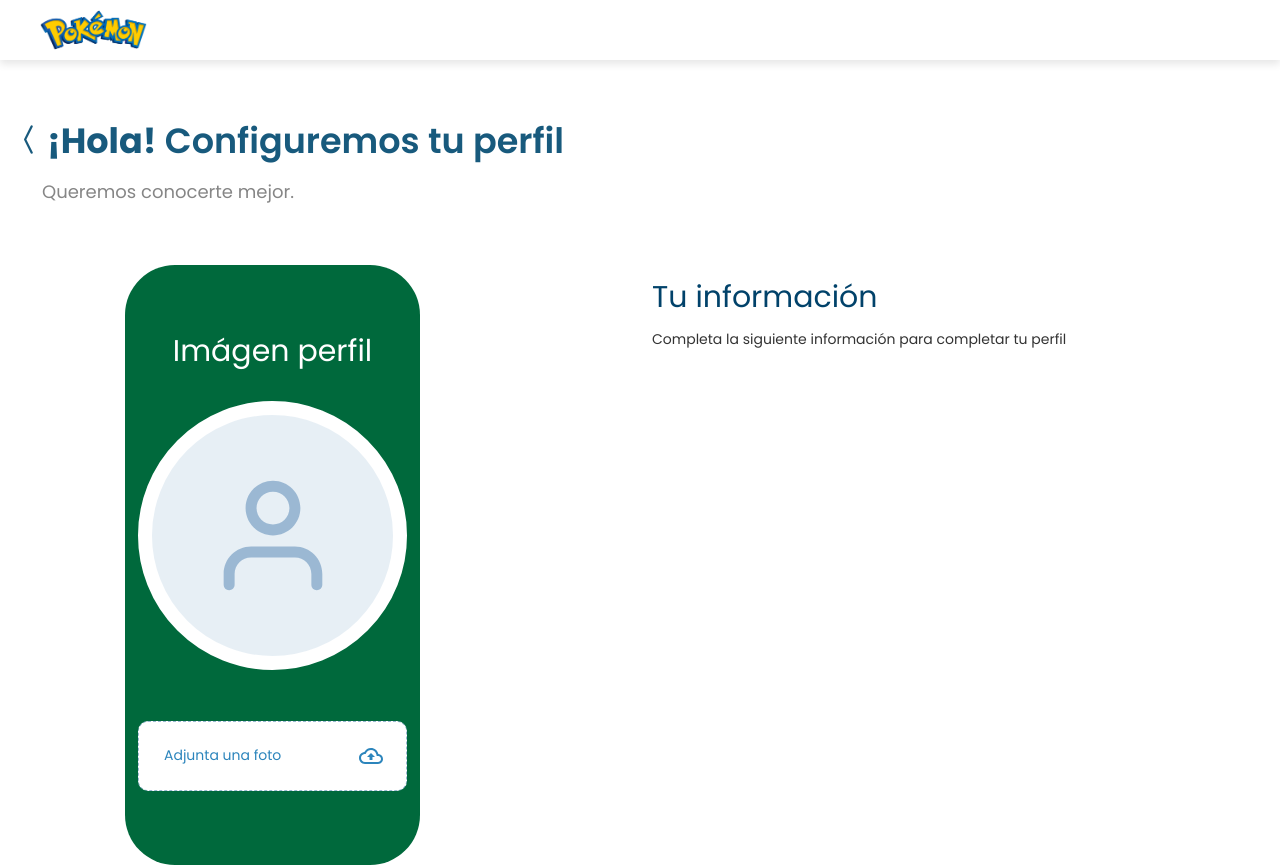
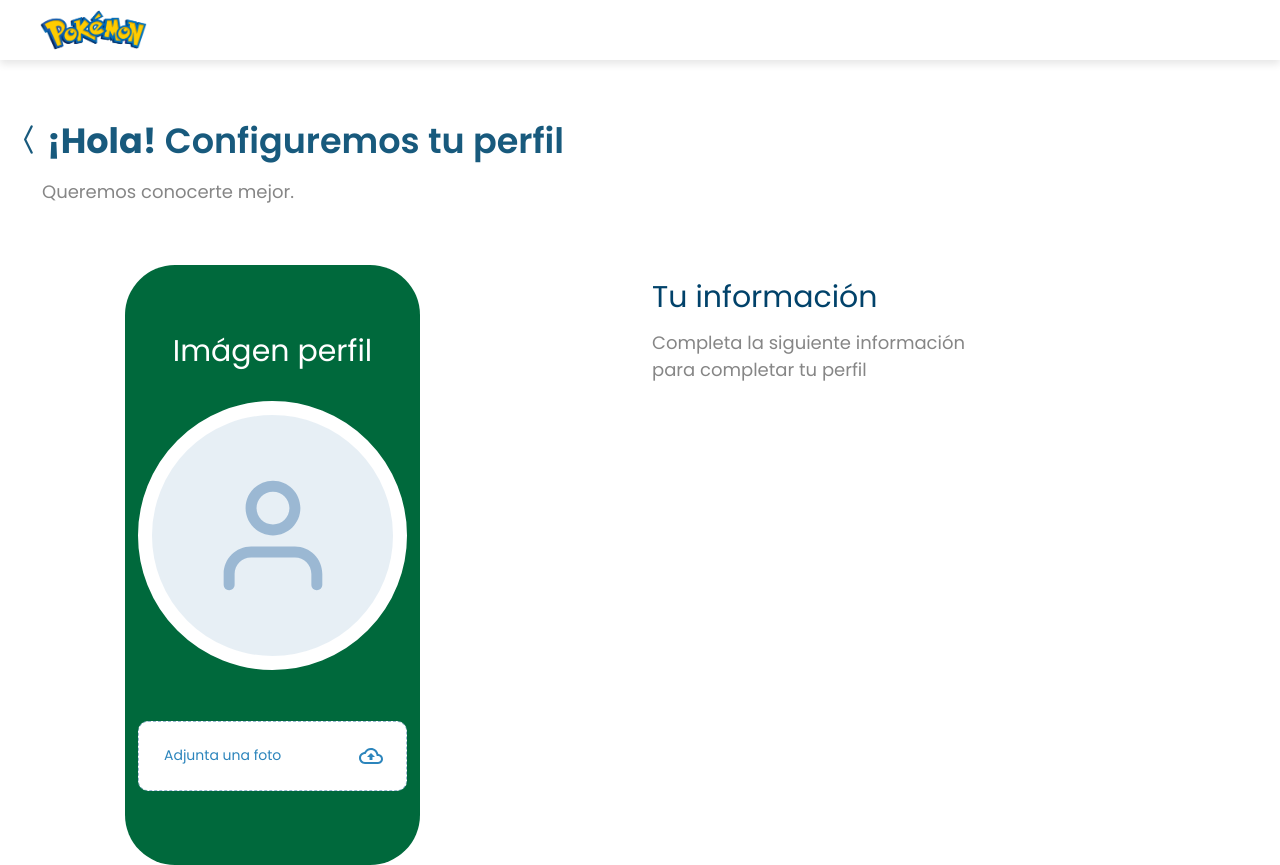
Before and after one commit to christianjose16/Pokedex, an Angular app: page / in a window 1280 px wide. Shown: the top 865 px of the page. Built offline with nearby package versions, Linux system fonts and the light colour scheme.

Commit message:
Formulario
Creación del formulario reactivo

```diff
--- a/src/app/app.component.css
+++ b/src/app/app.component.css
@@ -78,6 +78,17 @@ p {
     line-height: 48px;
 }
 
+.form-container>span {
+    color: var(--neutro-gris-40, #868686);
+    font-family: Poppins;
+    font-size: 18px;
+    font-style: normal;
+    font-weight: 400;
+    line-height: normal;
+    max-width: 340px;
+    display: block;
+}
+
 .title-hello>p {
     margin-left: 30px;
     color: #868686;
@@ -139,10 +150,12 @@ p {
     font-weight: 500;
     line-height: 120%;
 }
+
 .card-profile>button>span {
     flex: 1;
-    text-align:initial;
+    text-align: initial;
 }
+
 svg.material-icons {
     height: 30px;
     width: auto;
--- a/src/app/app.component.html
+++ b/src/app/app.component.html
@@ -20,6 +20,9 @@
     <div class="col-md-6 form-container"  >
       <h2>Tu información</h2>
       <span>Completa la siguiente información para completar tu perfil</span>
+      <form [formGroup]="formularioPerfil">
+
+      </form>
     </div>
   </div>
 </div>
--- a/src/app/app.component.ts
+++ b/src/app/app.component.ts
@@ -1,10 +1,22 @@
-import { Component } from '@angular/core';
+import { Component, OnInit } from '@angular/core';
+import { FormArray, FormBuilder, FormControl, FormGroup, ReactiveFormsModule, Validators } from '@angular/forms';
 
 @Component({
   selector: 'app-root',
   templateUrl: './app.component.html',
   styleUrls: ['./app.component.css']
 })
-export class AppComponent {
-  title = 'demopromerica';
+export class AppComponent implements OnInit{
+  formularioPerfil: FormGroup;
+  constructor(private fb: FormBuilder) {
+    this.formularioPerfil = this.fb.group({
+      'nombre': new FormControl('', Validators.required),
+      'pasatiempo': new FormControl('',Validators.required),
+      'cumple': new FormControl('',Validators.required),
+      'documento': new FormControl('',Validators.required)
+    });
+  }
+  ngOnInit() {
+
+  }
 }
--- a/src/app/app.module.ts
+++ b/src/app/app.module.ts
@@ -1,5 +1,7 @@
 import { NgModule } from '@angular/core';
 import { BrowserModule } from '@angular/platform-browser';
+import { ReactiveFormsModule } from '@angular/forms';
+
 
 import { AppRoutingModule } from './app-routing.module';
 import { AppComponent } from './app.component';
@@ -10,7 +12,8 @@ import { AppComponent } from './app.component';
   ],
   imports: [
     BrowserModule,
-    AppRoutingModule
+    AppRoutingModule,
+    ReactiveFormsModule
   ],
   providers: [],
   bootstrap: [AppComponent]
```
